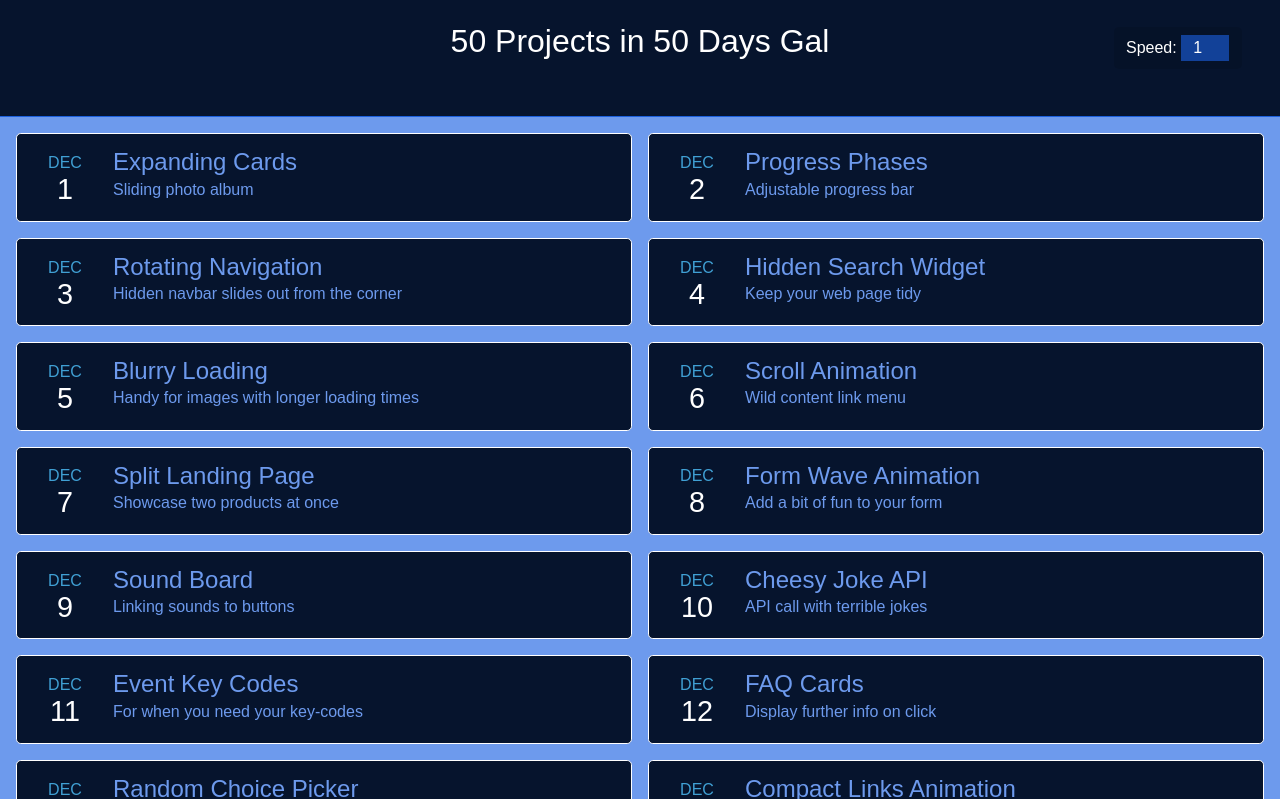
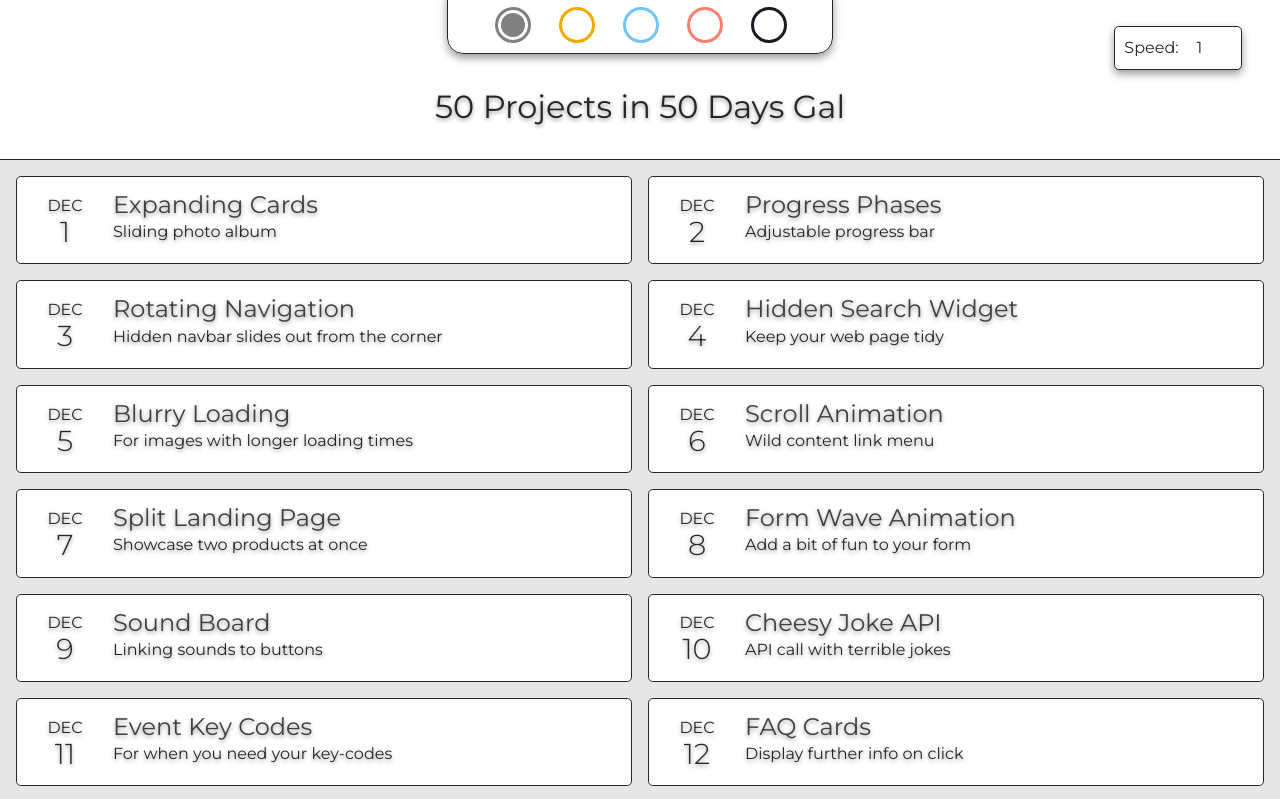
Before and after one commit to Peter-Easterbrook/50Projects50Days, a plain HTML site: page index.html in a window 1280 px wide. Shown: the top 799 px of the page. Drawn offline with nearby package versions, Linux system fonts and the light colour scheme.

Commit message:
Upgrade + colour themer

```diff
--- a/index.html
+++ b/index.html
@@ -30,16 +30,19 @@
     <meta name="msapplication-TileColor" content="#da532c" />
     <meta name="theme-color" content="#6d9aed" />
     <title>50 Projects 50 Days</title>
-    <link
-      href="https://fonts.googleapis.com/css?family=PT+Serif:400,400i,700,700i|Source+Sans+Pro:400,400i,600,600i"
-      rel="stylesheet"
-    />
-    <script src="https://cdnjs.cloudflare.com/ajax/libs/gsap/3.11.3/gsap.min.js"
-    integrity="sha512-gmwBmiTVER57N3jYS3LinA9eb8aHrJua5iQD7yqYCKa5x6Jjc7VDVaEA0je0Lu0bP9j7tEjV3+1qUm6loO99Kw=="
-    crossorigin="anonymous" referrerpolicy="no-referrer"></script>
-    <script src="https://cdnjs.cloudflare.com/ajax/libs/gsap/3.11.3/ScrollTrigger.min.js"
-    integrity="sha512-tHvUcUQYi35zApvAa5TNR3fNhBQkVtkmWKfacnpxmix4/VTGz1lGjIVyLMp7gLgAvg+aKJjnVKokXJNS5GZ+/g=="
-    crossorigin="anonymous" referrerpolicy="no-referrer"></script>
+
+    <script
+      src="https://cdnjs.cloudflare.com/ajax/libs/gsap/3.11.3/gsap.min.js"
+      integrity="sha512-gmwBmiTVER57N3jYS3LinA9eb8aHrJua5iQD7yqYCKa5x6Jjc7VDVaEA0je0Lu0bP9j7tEjV3+1qUm6loO99Kw=="
+      crossorigin="anonymous"
+      referrerpolicy="no-referrer"
+    ></script>
+    <script
+      src="https://cdnjs.cloudflare.com/ajax/libs/gsap/3.11.3/ScrollTrigger.min.js"
+      integrity="sha512-tHvUcUQYi35zApvAa5TNR3fNhBQkVtkmWKfacnpxmix4/VTGz1lGjIVyLMp7gLgAvg+aKJjnVKokXJNS5GZ+/g=="
+      crossorigin="anonymous"
+      referrerpolicy="no-referrer"
+    ></script>
 
     <script src="script.js" defer></script>
 
@@ -48,8 +51,27 @@
 
   <body class="site">
     <a class="skip-link screen-reader-text" href="#content">Skip to content</a>
+    <header class="masthead">
+      <form class="color-picker" action="">
+        <fieldset>
+          <legend class="visually-hidden">Pick a color scheme</legend>
+          <label for="light" class="visually-hidden">Light</label>
+          <input type="radio" name="theme" id="light" checked />
 
-    <header class="masthead">
+          <label for="sunshine" class="visually-hidden">Pink theme</label>
+          <input type="radio" id="sunshine" name="theme" />
+
+          <label for="blue" class="visually-hidden">Blue theme</label>
+          <input type="radio" id="blue" name="theme" />
+
+          <label for="salmon" class="visually-hidden">Green theme</label>
+          <input type="radio" id="salmon" name="theme" />
+
+          <label for="dark" class="visually-hidden">Dark theme</label>
+          <input type="radio" id="dark" name="theme" />
+        </fieldset>
+      </form>
+
       <!-- <h1 class="site-title">50 Projects in 50 Days Gallery</h1> -->
       <h1 id="text" class="text"></h1>
       <div class="speed">
@@ -125,7 +147,7 @@
             </time>
             <h2 id="headerText">Blurry Loading</h2>
             <div class="meta" id="descriptionText">
-              Handy for images with longer loading times
+              For images with longer loading times
             </div>
           </a>
         </li>
@@ -333,7 +355,7 @@
             </time>
             <h2 id="headerText">Doodle App</h2>
             <div class="meta" id="descriptionText">
-              A nice doodle app using the cursor as a brush
+              Doodle app using the cursor as a brush
             </div>
           </a>
         </li>
@@ -451,7 +473,7 @@
             </time>
             <h2 id="headerText">Password Generator</h2>
             <div class="meta" id="descriptionText">
-              The last password generator you'll ever need
+              The only password generator you need
             </div>
           </a>
         </li>
@@ -475,7 +497,7 @@
             </time>
             <h2 id="headerText">Desktop Notes App</h2>
             <div class="meta" id="descriptionText">
-              Desktop-browser notes app using local storage
+              Desktop notes app using local storage
             </div>
           </a>
         </li>
@@ -489,7 +511,7 @@
             </time>
             <h2 id="headerText">Animated Countdown</h2>
             <div class="meta" id="descriptionText">
-              JS fun with this (comedy) 4 second countdown
+              Comedy 4 second countdown
             </div>
           </a>
         </li>
@@ -551,7 +573,7 @@
             </time>
             <h2 id="headerText">Password Image</h2>
             <div class="meta" id="descriptionText">
-              Control BG image viz with password strength
+              BG image linked to password strength
             </div>
           </a>
         </li>
@@ -641,7 +663,7 @@
             </time>
             <h2 id="headerText">Quiz App</h2>
             <div class="meta" id="descriptionText">
-              Totals score at the end, highly customizable
+              Customizable score at the end
             </div>
           </a>
         </li>
@@ -691,7 +713,7 @@
             </time>
             <h2 id="headerText">Keyboard Drum Kit</h2>
             <div class="meta" id="descriptionText">
-              Use the middle row of keys to play a drum kit
+              Use the middle row keys to play the drums
             </div>
           </a>
         </li>
--- a/style-main.css
+++ b/style-main.css
@@ -1,3 +1,4 @@
+@import url('https://fonts.googleapis.com/css2?family=Montserrat:wght@100;200;300;400&display=swap');
 /*--------------------------------------------------------------
 Accessibility
 --------------------------------------------------------------*/
@@ -31,49 +32,51 @@ Accessibility
   z-index: 100000; /* Above WP toolbar */
 }
 
-/*--------------------------------------------------------------
-Typography
---------------------------------------------------------------*/
-@import url('https://fonts.googleapis.com/css2?family=Raleway:ital,wght@0,100;0,200;0,300;0,400;0,500;0,600;1,300;1,400&display=swap');
+:root {
+  --box-shadow: 0 4px 8px rgba(0, 0, 0, 0.4);
+  --text-shadow: 0px 2px 4px rgba(0, 0, 0, 0.4);
+  --text-shadow-light: 0 2px 4px rgba(255, 255, 255, 0.4);
+  --transition: all 0.2s ease-out;
+  --clr-body-bg: hsl(0 0% 90%);
+  --clr-card-bg: hsl(0 0% 100%);
+  --clr-text: hsl(0 0% 15%);
+  --clr-heading: hsl(0 0% 25%);
+}
+
 *,
 *::before,
 *::after {
   box-sizing: border-box;
 }
-html {
-  scrollbar-width: thin;
-  scrollbar-color: #1b60dd black;
-}
+
 /* Set core root defaults */
 html:focus-within {
   scroll-behavior: smooth;
 }
 body {
   margin: 0;
-  min-height: 100hv;
-  background-color: #06142d;
+  min-height: 100vh;
+  background: var(--clr-body-bg);
+  color: var(--clr-text);
+  animation: fadeInAnimation ease-out 3s 1 forwards;
+}
+@keyframes fadeInAnimation {
+  0% {
+    opacity: 0;
+  }
+  100% {
+    opacity: 1;
+  }
 }
 
 body::-webkit-scrollbar {
-  width: 6px;
-  height: 6px;
-}
-body::-webkit-scrollbar-thumb {
-  background: #06142d;
-  border-radius: 10px;
-}
-body::-webkit-scrollbar-thumb:hover {
-  background: #6d9aed;
-}
-body::-webkit-scrollbar-track {
-  background: #1b60dd;
-  border-radius: 10px;
+  display: none;
 }
 
 body,
 button,
 input {
-  font-family: 'Raleway', sans-serif;
+  font-family: 'Montserrat', sans-serif;
   font-size: 1rem;
   line-height: 1.5;
 }
@@ -84,17 +87,37 @@ h3,
 h4,
 h5,
 h6 {
-  font-weight: 100;
+  overflow-wrap: break-word;
+  hyphens: auto;
+  font-weight: 400;
+  color: var(--clr-heading);
   clear: both;
   line-height: 1.3em;
+  text-shadow: 0px 2px 4px rgba(0, 0, 0, 0.4);
+}
+ul {
+  list-style: none;
+  padding: 0;
+  text-shadow: 0px 2px 4px rgba(0, 0, 0, 0.4);
+}
+a {
+  text-decoration: none;
+  overflow-wrap: break-word;
+  hyphens: auto;
+  text-shadow: 0px 2px 4px rgba(0, 0, 0, 0.4);
 }
 
 .site-title {
-  font-weight: 100;
+  font-weight: 400;
 }
 
 p {
-  margin-bottom: 1.5em;
+  font-weight: 300;
+  overflow-wrap: break-word;
+  hyphens: auto;
+  text-shadow: 0px 2px 4px rgba(0, 0, 0, 0.4);
+  margin: 0 0 1.5em 0;
+  padding: 1em 0;
 }
 
 address {
@@ -103,19 +126,11 @@ address {
 
 pre {
   display: inline-block;
-  font-family: 'Raleway', sans-serif;
-  color: #ddca7e;
-  background: #282c34;
+  font-family: 'Montserrat', sans-serif;
+  background: var(--clr-body-bg);
+  color: var(--clr-text);
   padding: 0.5em 0.8em;
   border-radius: 0.2em;
-}
-
-small {
-  font-size: 75%;
-}
-
-big {
-  font-size: 125%;
 }
 
 figure {
@@ -125,47 +140,136 @@ figure {
 /*--------------------------------------------------------------
 General styling
 --------------------------------------------------------------*/
+/* Colour themer */
 
-p {
-  margin: 0;
-  padding: 1em 0;
+.visually-hidden {
+  position: absolute;
+  clip: rect(0, 0, 0, 0);
+  clip-path: inset(50%);
+  height: 1px;
+  overflow: hidden;
+  white-space: nowrap;
+  width: 1px;
+}
+.color-picker {
+  z-index: 999;
+}
+.color-picker > fieldset {
+  border: 0;
+  display: flex;
+  gap: 2rem;
+  width: fit-content;
+  background-color: var(--clr-card-bg);
+  padding: 1rem 3rem;
+  border-radius: 0 0 1rem 1rem;
+  margin-inline: auto;
+  box-shadow: var(--box-shadow);
+  border: 1px solid var(--clr-text);
+}
+
+.color-picker input[type='radio'] {
+  appearance: none;
+  width: 1.5rem;
+  height: 1.5rem;
+  border-radius: 50%;
+  outline: 0.2rem solid var(--radio-color, currentColor);
+  outline-offset: 0.2rem;
+}
+
+.color-picker input[type='radio']:checked {
+  background-color: var(--radio-color);
+}
+
+.color-picker input[type='radio']#light {
+  --radio-color: gray;
+}
+.color-picker input[type='radio']#salmon {
+  --radio-color: #fa8072;
+}
+.color-picker input[type='radio']#sunshine {
+  --radio-color: #f5a800;
+}
+.color-picker input[type='radio']#blue {
+  --radio-color: #73c3fc;
+}
+.color-picker input[type='radio']#dark {
+  --radio-color: #191b20;
+}
+.salmon,
+:root:has(#salmon:checked) {
+  --clr-body-bg: hsl(6, 100%, 90%);
+  --clr-card-bg: hsl(6, 100%, 79%);
+  --clr-text: hsl(6, 100%, 10%);
+  --clr-heading: hsl(6, 100%, 15%);
+}
+.blue,
+:root:has(#blue:checked) {
+  --clr-body-bg: hsl(209 50% 90%);
+  --clr-card-bg: hsl(209 50% 80%);
+  --clr-text: hsl(209 50% 15%);
+  --clr-heading: hsl(209 50% 25%);
+}
+
+.sunshine,
+:root:has(#sunshine:checked) {
+  --clr-body-bg: hsl(41, 100%, 80%);
+  --clr-card-bg: hsl(41, 100%, 48%);
+  --clr-text: hsl(41, 100%, 10%);
+  --clr-heading: hsl(41, 100%, 15%);
+}
+
+.dark,
+:root:has(#dark:checked) {
+  --clr-body-bg: hsl(209 50% 15%);
+  --clr-card-bg: hsl(209 50% 5%);
+  --clr-text: hsl(209 50% 90%);
+  --clr-heading: hsl(209 50% 80%);
 }
 
 /* Header */
 
 .masthead {
-  height: 6rem;
+  display: flex;
+  justify-content: center;
+  align-items: center;
+  flex-direction: column;
+  width: 100%;
+  height: 10rem;
   text-align: center;
-  border-bottom: 1px solid #1b60dd;
-  color: #fff;
-  background-color: #06142d;
+  background: var(--clr-card-bg);
+  color: var(--clr-text);
+  border-bottom: 1px solid var(--clr-text);
+  z-index: -1;
 }
 
 .text {
-  color: #fff;
-  font-weight: 100;
+  padding: 2rem 0 2.4rem;
+  color: var(--clr-text);
+  margin: 0 auto;
 }
 
 .speed {
-  background-color: rgba(0, 0, 0, 0.1);
+  background-color: var(--clr-card-bg);
   padding: 0.5rem;
   font-size: 1rem;
   border-radius: 0.3rem;
-  color: #fff;
+  color: var(--clr-text);
   width: 8rem;
   position: absolute;
   top: 6%;
   left: 92%;
+  border: 1px solid var(--clr-text);
+  box-shadow: var(--box-shadow);
   transform: translate(-50%, -50%);
 }
 
 input {
   /* padding: 5px; */
   font-size: 1rem;
-  background-color: #124198;
+  background-color: var(--clr-card-bg);
   border: none;
   text-align: center;
-  color: #fff;
+  color: var(--clr-text);
   width: 3rem;
 }
 
@@ -177,7 +281,7 @@ Cards:
 --------------------------------------------------------------*/
 .main-area {
   padding: 1em;
-  background-color: #6d9aed;
+  background-color: var(--clr-body-bg);
 }
 
 .cards {
@@ -189,24 +293,27 @@ Cards:
 .card {
   visibility: hidden;
   margin-bottom: 1em;
+  overflow-wrap: break-word;
+  hyphens: auto;
+  font-weight: 400;
 }
 
 .card a {
   display: inline-block;
   text-align: center;
-  text-decoration: none;
+  font-weight: 400;
   transition: all 0.2s;
-  background-color: #06142d;
+  background-color: var(--clr-card-bg);
   border-radius: 0.3rem;
-  color: #6d9aed;
-  border: 1px solid #fff;
+  color: var(--clr-text);
+  border: 1px solid var(--clr-text);
 }
 
 .card a:focus,
 .card a:hover {
   margin: -5px 0 5px 0;
   transition: 300ms ease;
-  color: #fff;
+  color: var(--clr-text);
   box-shadow: 0 1px 2.2px rgba(0, 0, 0, 0.059),
     0 2.5px 5.3px rgba(0, 0, 0, 0.085), 0 4.6px 10px rgba(0, 0, 0, 0.105),
     0 8.3px 17.9px rgba(0, 0, 0, 0.125), 0 15.5px 33.4px rgba(0, 0, 0, 0.151),
@@ -215,18 +322,20 @@ Cards:
 
 .time {
   padding: 1em;
+  font-weight: 400;
 }
 
 .month {
   text-transform: uppercase;
-  color: hsl(201, 63%, 54%);
+  color: var(--clr-text);
+  text-shadow: var(--text-shadow);
 }
 
 .date {
-  font-weight: 200;
+  font-weight: 300;
   font-size: 1.8em;
   line-height: 1em;
-  color: #fff;
+  color: var(--clr-text);
 }
 
 .cards h2 {
@@ -236,6 +345,8 @@ Cards:
 
 .meta {
   padding-bottom: 1em;
+  overflow-wrap: break-word;
+  hyphens: auto;
 }
 
 /*--------------------------------------------------------------
```
Also changed, not shown: script.js (+27 -0 lines).
